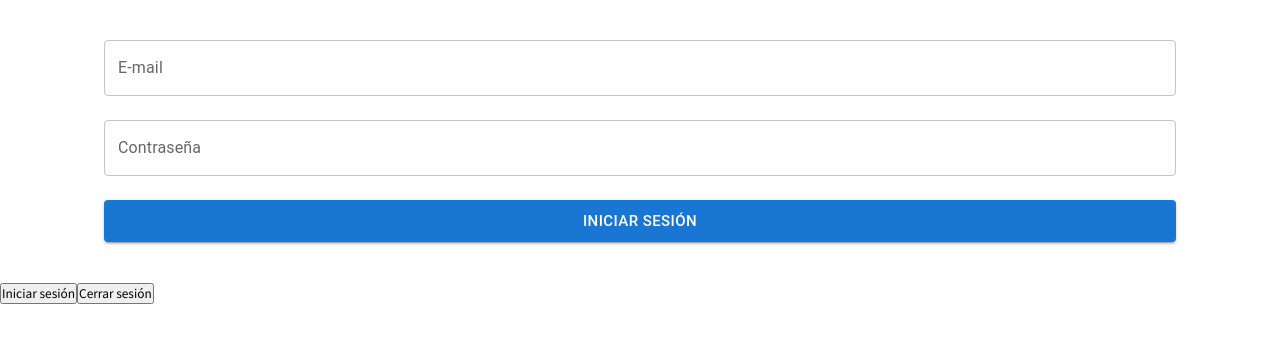
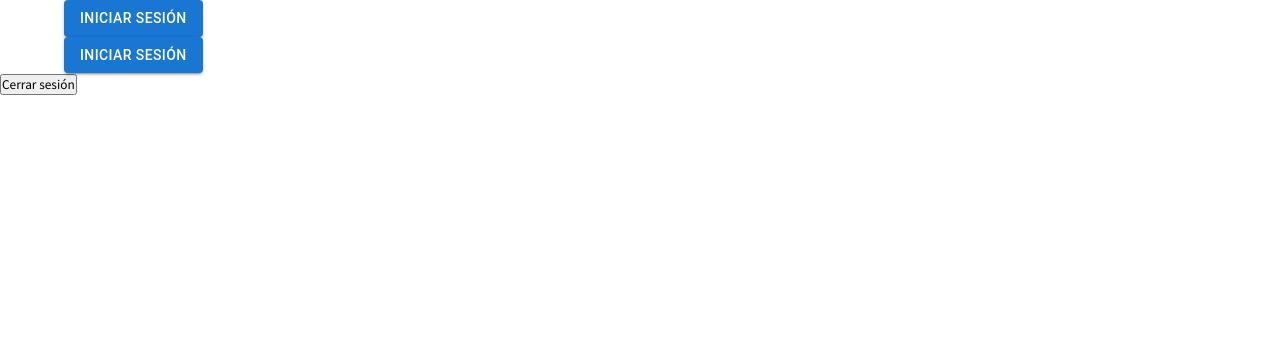
Before and after one commit to plafagency/client-portal, a React (Create React App) app: page /login in a window 1280 px wide. Shown: the top 342 px of the page. Built offline with nearby package versions, Linux system fonts and the light colour scheme.

Commit message:
Change style of Login Button

```diff
--- a/src/components/login/Login.jsx
+++ b/src/components/login/Login.jsx
@@ -8,6 +8,7 @@ import {
 } from "@mui/material";
 import { Navigate } from "react-router-dom";
 import axios from "axios";
+import LoginButton from "../../login";
 
 const API_URL = "https://plaf.agency/wp-json/jwt-auth/v1/token";
 
@@ -46,8 +47,9 @@ function Login() {
   };
 
   return (
-    <div>
-      {isLoading ? (
+    <Container>
+      <LoginButton />
+      {/*  {isLoading ? (
         <Box
           sx={{
             display: "flex",
@@ -87,8 +89,8 @@ function Login() {
             </Button>
           </Box>
         </Container>
-      )}
-    </div>
+      )} */}
+    </Container>
   );
 }
 
--- a/src/index.js
+++ b/src/index.js
@@ -6,6 +6,7 @@ import App from "./App";
 import LoginButton from "./login";
 import LogoutButton from "./logout";
 import Profile from "./profile";
+import Login from "./components/login/Login";
 
 const root = ReactDOM.createRoot(document.getElementById("root"));
 root.render(
@@ -16,9 +17,11 @@ root.render(
       authorizationParams={{ redirect_uri: window.location.origin }}
     >
       <App />
-      <LoginButton />
+      <Login />
       <LogoutButton />
-      <Profile />
+      {/*       <LoginButton />
+
+      <Profile /> */}
     </Auth0Provider>
   </React.StrictMode>
 );
--- a/src/login.js
+++ b/src/login.js
@@ -1,10 +1,17 @@
 import { useAuth0 } from "@auth0/auth0-react";
+import { Button } from "@mui/material";
 import React from "react";
 
 const LoginButton = () => {
   const { loginWithRedirect } = useAuth0();
 
-  return <button onClick={() => loginWithRedirect()}>Iniciar sesión</button>;
+  return (
+    <div>
+      <Button onClick={() => loginWithRedirect()} variant="contained">
+        Iniciar sesión
+      </Button>
+    </div>
+  );
 };
 
 export default LoginButton;
--- a/src/profile.js
+++ b/src/profile.js
@@ -1,5 +1,4 @@
 import { useAuth0 } from "@auth0/auth0-react";
-import { DEFAULT_GRID_COL_TYPE_KEY } from "@mui/x-data-grid";
 import React from "react";
 
 const Profile = () => {
```
